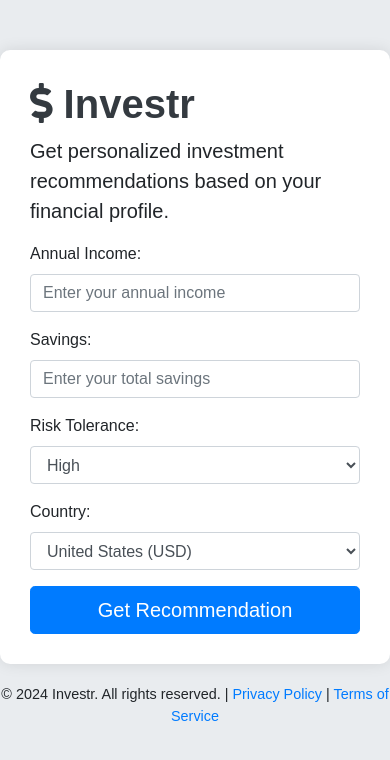
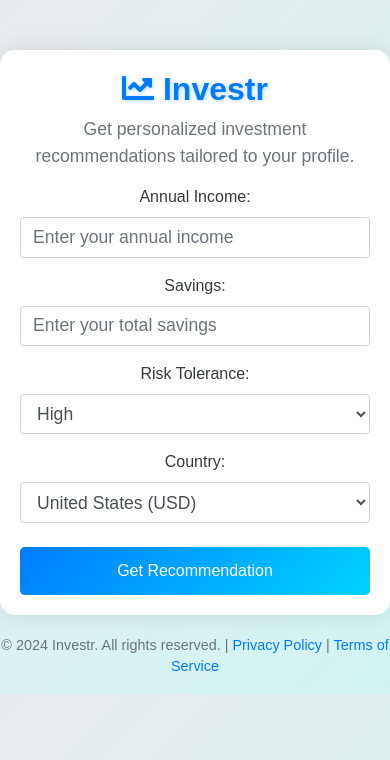
Before and after one commit to JaganFoundr/MinimumViableP, a Flask app: page / in a window 390 px wide. Shown: the top 760 px of the page. Run offline with Flask 3, Linux system fonts and the light colour scheme; parts of the project's set-up code (start-up, migrations or seed data) failed here and were passed over; some libraries are stand-ins or nearby versions.

Commit message:
separating front end code

```diff
--- /dev/null
+++ b/backend/static/styles.css
@@ -0,0 +1,116 @@
+body {
+  background: linear-gradient(135deg, #e9ecef, #d1f4f3);
+  font-family: 'Arial', sans-serif;
+  color: #343a40;
+  transition: background 0.5s ease;
+}
+
+.container {
+  margin-top: 50px;
+  background-color: #ffffff;
+  padding: 40px;
+  border-radius: 15px;
+  box-shadow: 0 0 25px rgba(0, 0, 0, 0.1);
+  transition: transform 0.3s ease, box-shadow 0.3s ease;
+}
+
+.container:hover {
+  transform: translateY(-5px);
+  box-shadow: 0 0 30px rgba(0, 0, 0, 0.3);
+}
+
+h1 {
+  color: #007bff;
+  font-weight: bold;
+  font-size: 2.5rem;
+  text-shadow: 1px 1px 4px rgba(0, 123, 255, 0.3);
+}
+
+.lead {
+  color: #6c757d;
+  font-size: 1.1rem;
+}
+
+.form-control {
+  font-size: 1.1rem;
+}
+
+.form-control:focus {
+  border-color: #007bff;
+  box-shadow: 0 0 8px rgba(0, 123, 255, 0.4);
+}
+
+button.btn {
+  background: linear-gradient(135deg, #007bff, #00d4ff);
+  border: none;
+  font-size: 1.2rem;
+  padding: 12px;
+  transition: background 0.3s ease, transform 0.2s ease;
+}
+
+button.btn:hover {
+  background: linear-gradient(135deg, #0056b3, #0084cc);
+  transform: scale(1.05);
+}
+
+#recommendation {
+  transition: all 0.3s ease;
+  font-size: 1.1rem;
+  padding: 15px;
+}
+
+.loading {
+  display: none;
+  text-align: center;
+  margin-top: 20px;
+}
+
+.loading.show {
+  display: inline-block;
+}
+
+.alert {
+  display: none;
+  font-size: 1rem;
+}
+
+.alert.show {
+  display: block;
+}
+
+.spinner-border {
+  width: 3rem;
+  height: 3rem;
+  color: #007bff;
+}
+
+.footer {
+  margin-top: 20px;
+  text-align: center;
+  font-size: 0.9rem;
+  color: #6c757d;
+}
+
+.footer a {
+  color: #007bff;
+  transition: color 0.3s ease;
+}
+
+.footer a:hover {
+  color: #0056b3;
+}
+
+/* Media Query for Responsive Design */
+@media (max-width: 576px) {
+  h1 {
+    font-size: 2rem;
+  }
+
+  .container {
+    padding: 20px;
+  }
+
+  button.btn {
+    font-size: 1rem;
+  }
+}
--- a/backend/templates/index.html
+++ b/backend/templates/index.html
@@ -7,78 +7,13 @@
   <title>Investr</title>
   <link rel="stylesheet" href="https://stackpath.bootstrapcdn.com/bootstrap/4.5.2/css/bootstrap.min.css">
   <link rel="stylesheet" href="https://cdnjs.cloudflare.com/ajax/libs/font-awesome/5.15.4/css/all.min.css">
-  <style>
-    body {
-      background-color: #e9ecef;
-      font-family: 'Arial', sans-serif;
-    }
-
-    .container {
-      margin-top: 50px;
-      background-color: #fff;
-      padding: 30px;
-      border-radius: 10px;
-      box-shadow: 0 0 15px rgba(0, 0, 0, 0.1);
-      transition: transform 0.2s;
-    }
-
-    .container:hover {
-      transform: translateY(-5px);
-      box-shadow: 0 0 20px rgba(0, 0, 0, 0.2);
-    }
-
-    h1 {
-      color: #343a40;
-      font-weight: bold;
-    }
-
-    .form-control:focus {
-      border-color: #007bff;
-      box-shadow: 0 0 5px rgba(0, 123, 255, 0.5);
-    }
-
-    #recommendation {
-      transition: all 0.3s ease;
-    }
-
-    .loading {
-      display: none;
-    }
-
-    .loading.show {
-      display: block;
-      margin-top: 20px;
-    }
-
-    .alert {
-      display: none;
-    }
-
-    .alert.show {
-      display: block;
-    }
-
-    .spinner-border {
-      width: 2rem;
-      height: 2rem;
-    }
-
-    .footer {
-      margin-top: 20px;
-      text-align: center;
-      font-size: 0.9em;
-    }
-
-    .footer a {
-      color: #007bff;
-    }
-  </style>
+  <link rel="stylesheet" href="static/styles.css">
 </head>
 
 <body>
-  <div class="container">
-    <h1><i class="fas fa-dollar-sign"></i> Investr</h1>
-    <p class="lead">Get personalized investment recommendations based on your financial profile.</p>
+  <div class="container text-center">
+    <h1><i class="fas fa-chart-line"></i> Investr</h1>
+    <p class="lead">Get personalized investment recommendations tailored to your profile.</p>
     <form id="investment-form">
       <div class="form-group">
         <label for="income">Annual Income:</label>
@@ -108,9 +43,9 @@
           <option value="JPY">Japan (JPY)</option>
         </select>
       </div>
-      <button type="submit" class="btn btn-primary btn-lg btn-block">Get Recommendation</button>
+      <button type="submit" class="btn btn-primary btn-lg btn-block mt-4">Get Recommendation</button>
     </form>
-    <div id="loading" class="loading text-center">
+    <div id="loading" class="loading mt-4">
       <div class="spinner-border text-primary" role="status">
         <span class="sr-only">Loading...</span>
       </div>
@@ -121,46 +56,9 @@
   <div class="footer">
     <p>&copy; 2024 Investr. All rights reserved. | <a href="#">Privacy Policy</a> | <a href="#">Terms of Service</a></p>
   </div>
-
-  <script>
-    document.getElementById('investment-form').addEventListener('submit', function (event) {
-      event.preventDefault();
-
-      const income = document.getElementById('income').value;
-      const savings = document.getElementById('savings').value;
-      const riskTolerance = document.getElementById('risk-tolerance').value;
-      const country = document.getElementById('country').value;
-
-      // Show loading spinner
-      const loading = document.getElementById('loading');
-      loading.classList.add('show');
-
-      fetch('http://localhost:5000/recommend', {
-        method: 'POST',
-        headers: {
-          'Content-Type': 'application/json',
-        },
-        body: JSON.stringify({ income, savings, risk_tolerance: riskTolerance, country }),
-      })
-        .then(response => {
-          if (!response.ok) {
-            throw new Error('Network response was not ok ' + response.statusText);
-          }
-          return response.json();
-        })
-        .then(data => {
-          document.getElementById('recommendation').innerText = 'Recommended investments: ' + data.recommendations.join(', ') + ' (' + country + ')';
-          document.getElementById('recommendation').classList.add('show');
-        })
-        .catch((error) => {
-          document.getElementById('recommendation').innerText = 'Error: ' + error.message;
-          document.getElementById('recommendation').classList.add('alert-danger', 'show');
-        })
-        .finally(() => {
-          loading.classList.remove('show');
-        });
-    });
-  </script>
+  <script src="https://code.jquery.com/jquery-3.5.1.slim.min.js"></script>
+  <script src="https://cdn.jsdelivr.net/npm/bootstrap@4.5.2/dist/js/bootstrap.bundle.min.js"></script>
+  <script src="static/page.js"></script>
 </body>
 
 </html>
```
Also changed, not shown: backend/static/page.js (added, +37 -0 lines).
